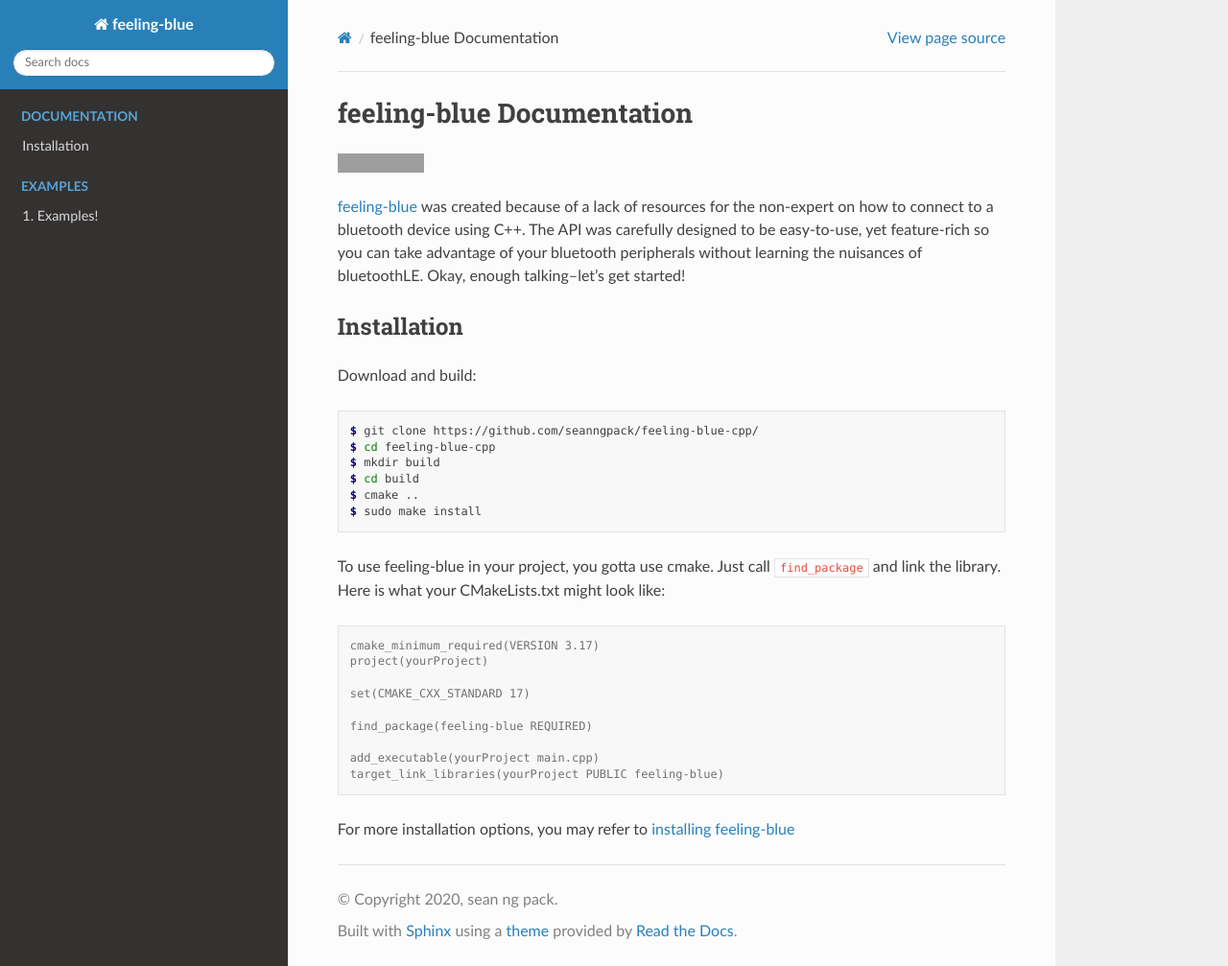
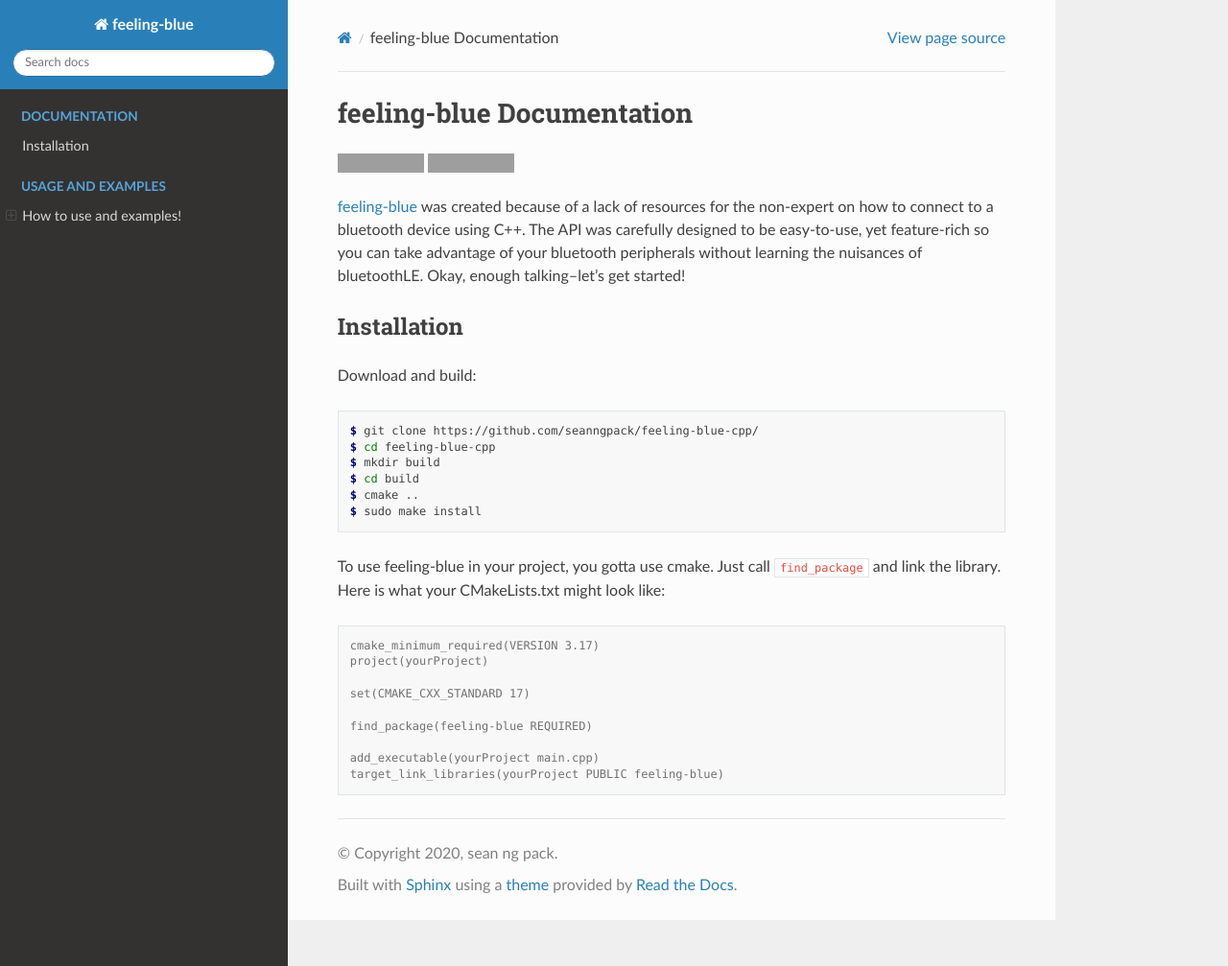
Before and after one commit to seanngpack/feeling-blue-cpp, a Sphinx documentation site: the page built from docs/intro.rst, in a window 1280 px wide and 1007 px high. Shown: the whole window at 96% size. Built offline with Sphinx 7.4.7 and the Read the Docs theme 2.0.0, drawn with Linux system fonts in a browser that asks for light colours; grey boxes are pictures that could not be loaded.

```diff
--- a/docs/conf.py
+++ b/docs/conf.py
@@ -62,6 +62,11 @@ exclude_patterns = ['_build', 'Thumbs.db', '.DS_Store']
 #
 html_theme = 'sphinx_rtd_theme'
 
+html_theme_options = {
+    'navigation_depth': 4,
+    'collapse_navigation': False
+}
+
 # Add any paths that contain custom static files (such as style sheets) here,
 # relative to this directory. They are copied after the builtin static files,
 # so a file named "default.css" will overwrite the builtin "default.css".
--- a/docs/installing.rst
+++ b/docs/installing.rst
@@ -27,7 +27,3 @@ and link the library. Here is what your CMakeLists.txt might look like:
 
     add_executable(yourProject main.cpp)
     target_link_libraries(yourProject PUBLIC feeling-blue)
-
-For more installation options, you may refer to `installing feeling-blue`_
-
-.. _installing feeling-blue: https://sphinx-rtd-theme.readthedocs.io/en/latest/installing.html
--- a/docs/intro.rst
+++ b/docs/intro.rst
@@ -41,7 +44,3 @@ and link the library. Here is what your CMakeLists.txt might look like:
 
     add_executable(yourProject main.cpp)
     target_link_libraries(yourProject PUBLIC feeling-blue)
-
-For more installation options, you may refer to `installing feeling-blue`_
-
-.. _installing feeling-blue: https://sphinx-rtd-theme.readthedocs.io/en/latest/installing.html
```
Also changed, not shown: other parts of docs/intro.rst (+3 -0 lines), README.md (+9 -7 lines), docs/demo/demo.rst (renamed from docs/demo.rst, +12 -11 lines), docs/index.rst (+6 -5 lines), 1 other file.
